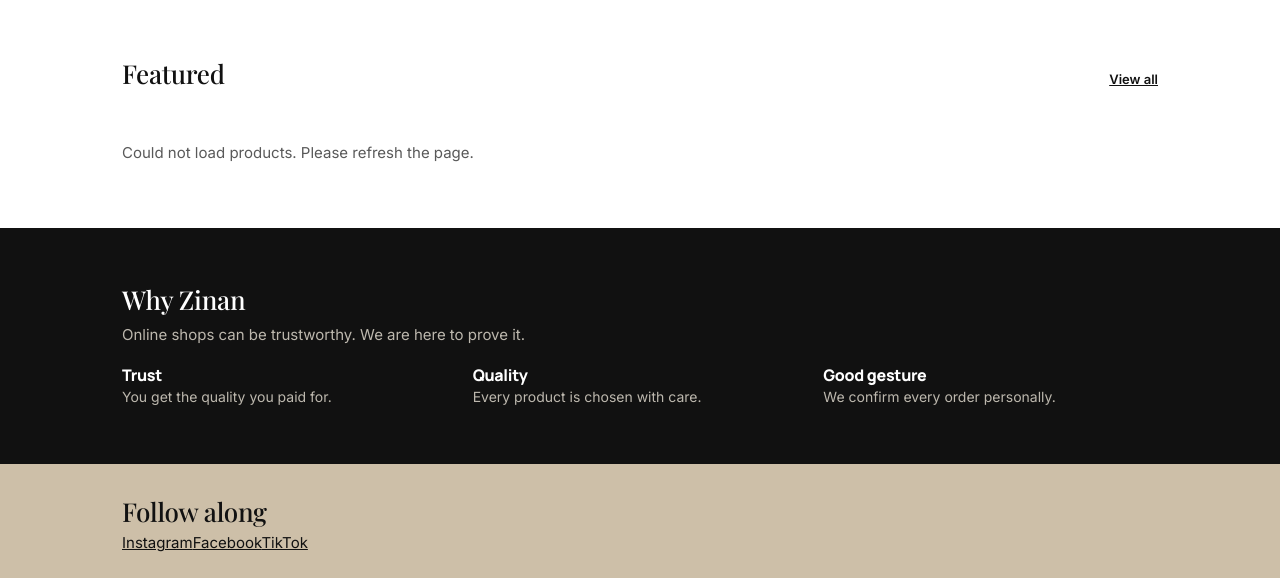
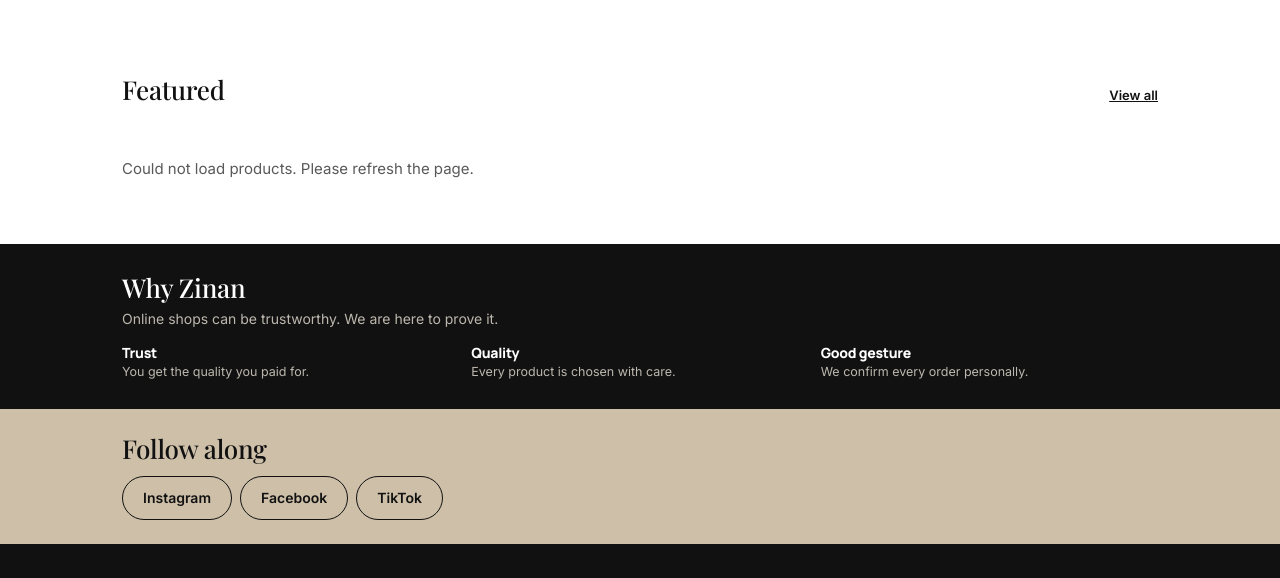
Before and after one commit to zinan32/zinan-shop, a plain HTML site: page index.html in a window 1280 px wide. Shown: the part 1263-1841 px from the top of the page. Drawn offline with nearby package versions, Linux system fonts and the light colour scheme; no server answers.

Commit message:
Update home.css

```diff
--- a/css/home.css
+++ b/css/home.css
@@ -86,3 +86,18 @@
 .tiles::-webkit-scrollbar { display: none; }
 .follow h2 { font-family: var(--serif); font-weight: 500; letter-spacing: -0.01em; }
 /* ===== SECTION 10: SPACING + SCROLLBAR FIXES · END ===== */
+
+/* ===== SECTION 11: COMPACT WHY + SOCIAL BUTTONS · START =====
+   Paste at the very bottom of css/home.css (below Section 10). */
+.why { padding: 28px 0; }
+.why h2 { margin-bottom: 4px; }
+.why .muted-on-dark { font-size: 14px; margin-bottom: 0; }
+.why .values { display: grid; grid-template-columns: repeat(3, 1fr); gap: 12px; margin-top: 16px; }
+.why .values h3 { font-size: 14px; }
+.why .values p { font-size: 12.5px; line-height: 1.45; }
+.follow { padding: 24px 0; }
+.follow h2 { margin-bottom: 12px; }
+.socials { display: flex; flex-wrap: wrap; gap: 8px; }
+.social { display: inline-flex; align-items: center; justify-content: center; min-height: 44px; padding: 0 20px; border-radius: 999px; border: 1px solid var(--ink); color: var(--ink); font-weight: 600; font-size: 14px; text-decoration: none; }
+.tiles { padding: 6px 2px 20px; }
+/* ===== SECTION 11: COMPACT WHY + SOCIAL BUTTONS · END ===== */
```
